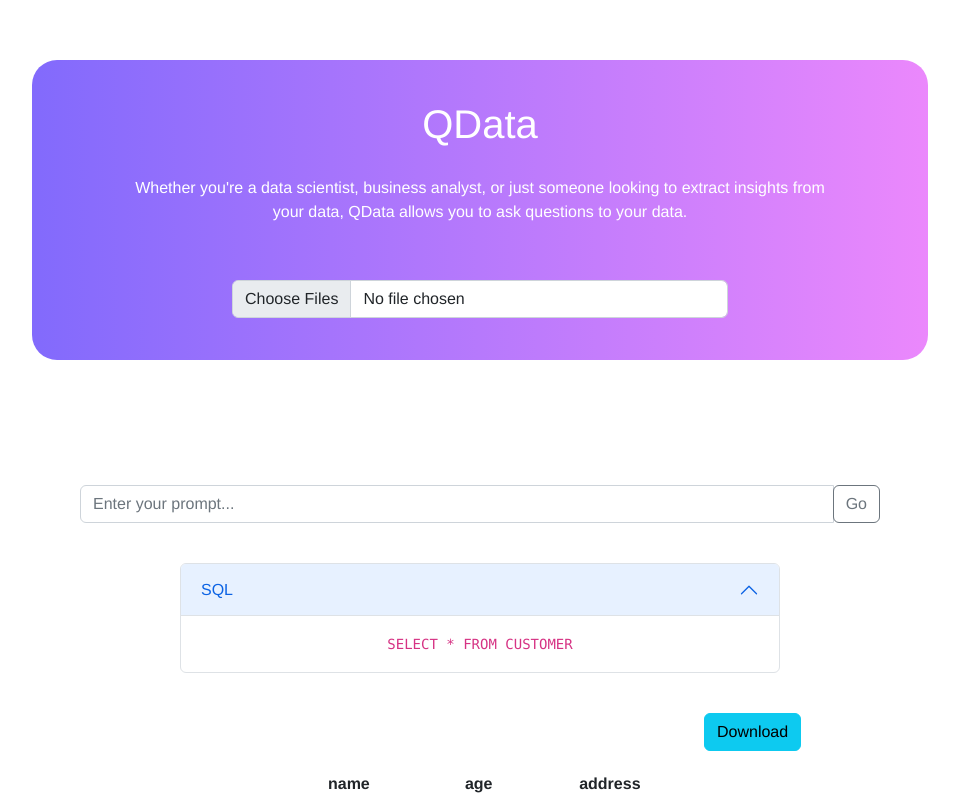
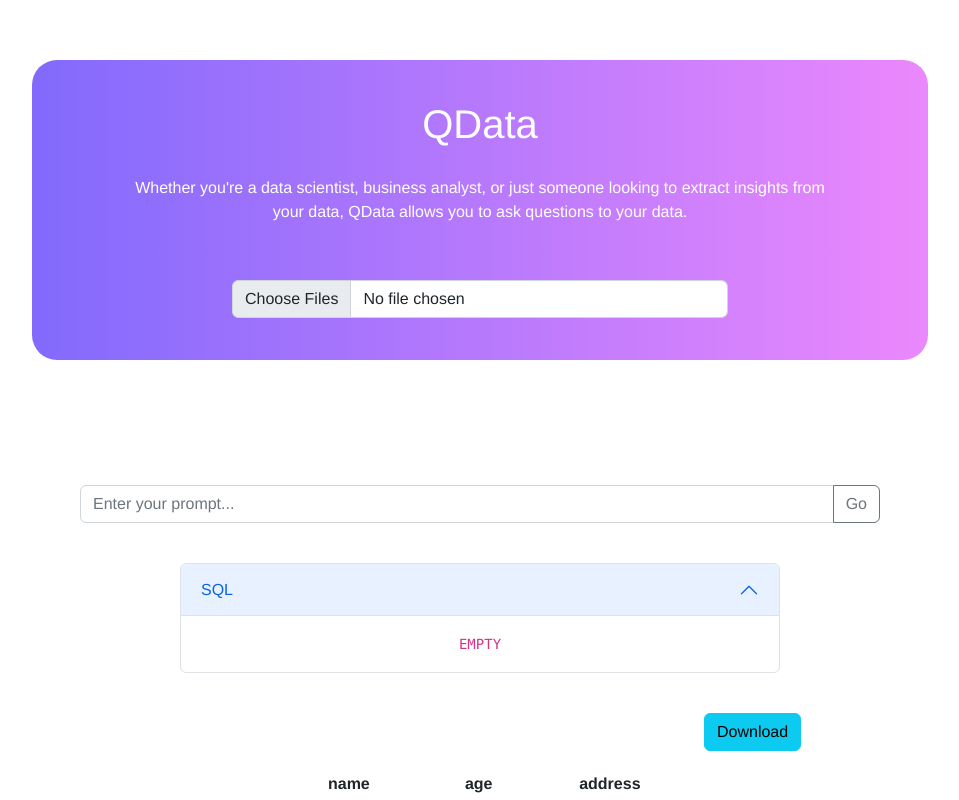
Before and after one commit to chuuck/FlowData, a Vue app in the folder front-end/: page / in a window 1280 px wide. Shown: the top 800 px of the page, without its empty margins (160-1119 px from the left). Built offline with nearby package versions, Linux system fonts and the light colour scheme.

Commit message:
Retrieving the query to front-end

```diff
--- a/front-end/src/App.vue
+++ b/front-end/src/App.vue
@@ -4,7 +4,7 @@
 
     <HelloWorld @change="fileChanged" msg="Welcome to Your Vue.js App"/>
     <InputPrompt @submitPrompt="update_prompt"/>
-    <SQLAccordion/>
+    <SQLAccordion :query="query"/>
     <ResponseTable :people="people" :columns="columns"/>
 
   </div>
@@ -32,7 +32,9 @@ export default {
               [ 'Jane Smith', 105, '456 Park Ave' ],
               [ 'Bob Johnson', 35, '789 Elm St' ]],
 
-      prompt: ''
+      prompt: '',
+
+      query: 'EMPTY'
     }
   },
   methods: {
@@ -49,9 +51,10 @@ export default {
             }
         }).then((response) => {
 
-          this.columns = Object.keys(response.data[0])
-          this.people = response.data
-          console.log(response)
+          this.query = response.data["query"]
+          let table_object = JSON.parse(response.data["table"]);
+          this.columns = Object.keys(table_object[0])
+          this.people = table_object
 
 
         }, (error) => {
--- a/front-end/src/components/InputPrompt.vue
+++ b/front-end/src/components/InputPrompt.vue
@@ -1,10 +1,12 @@
 <template>
 
     <div class="input-group mb-3" id="prompt_form">
-      <input id="prompt_input" type="text" class="form-control" placeholder="Enter your prompt..." aria-label="Recipient's username" aria-describedby="basic-addon2" v-model="prompt_value">
-      <div class="input-group-append" id = "prompt_start_button">
-          <button class="btn btn-outline-secondary" type="button" @click="submit_prompt">Go</button>
-      </div>
+
+
+      <input id="prompt_input" type="text" class="form-control" placeholder="Enter your prompt..."
+      aria-label="Recipient's username" aria-describedby="basic-addon2" v-model="prompt_value">
+
+      <button class="btn btn-outline-secondary" type="button" @click="submit_prompt">Go</button>
     </div>
 
 </template>
@@ -46,4 +48,10 @@ export default {
 
 }
 
+
+#dropdown_prompt{
+
+
+}
+
 </style>
--- a/front-end/src/components/SQLAccordion.vue
+++ b/front-end/src/components/SQLAccordion.vue
@@ -9,7 +9,7 @@
             </h2>
             <div id="collapseOne" class="accordion-collapse collapse show" aria-labelledby="headingOne" data-bs-parent="#accordionExample">
             <div class="accordion-body">
-                <code>SELECT * FROM CUSTOMER</code>
+                <code>{{query}}</code>
 
             </div>
             </div>
@@ -21,6 +21,7 @@
 export default {
   name: 'SQLAccordion',
   props: {
+      query: String,
   }
 }
 </script>
```
Also changed, not shown: 1 other file (tests, documents, lock files or other folders).
